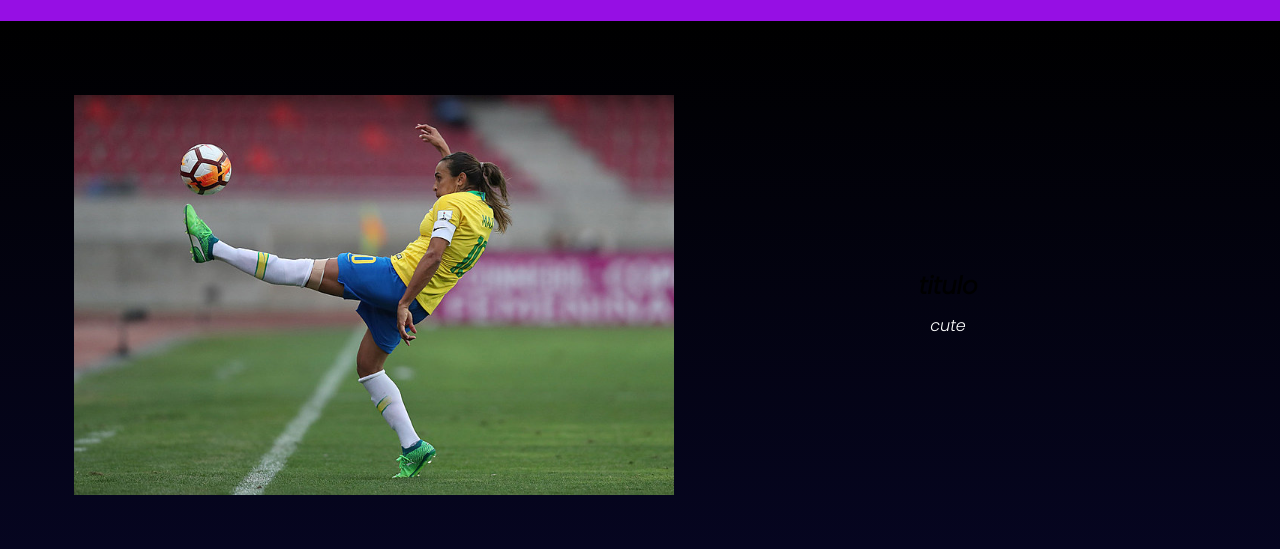
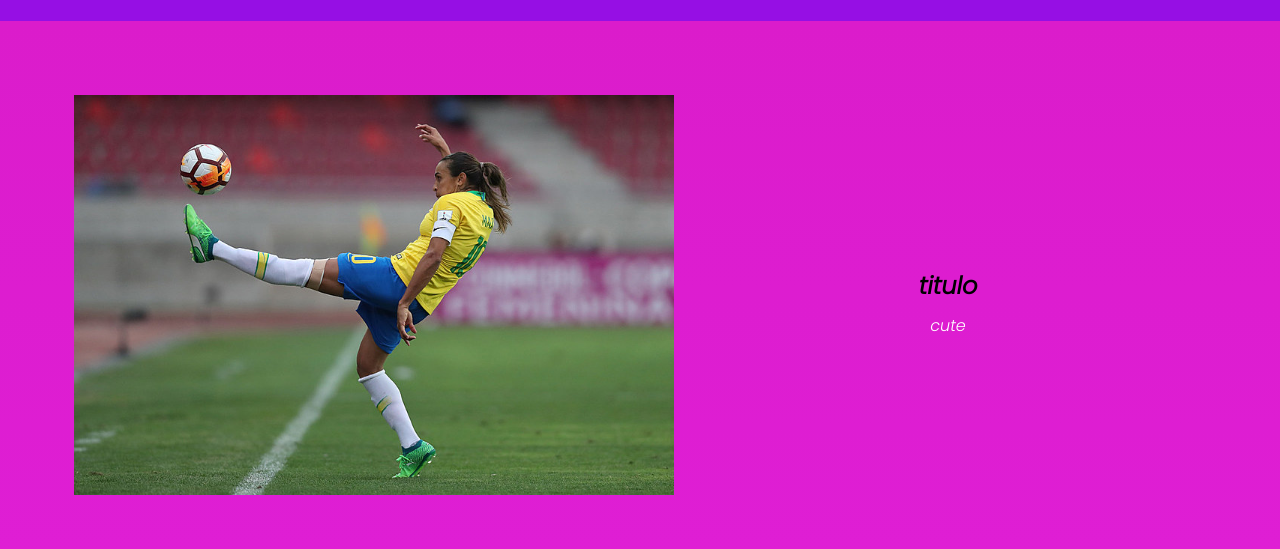
Before and after one commit to gilmaris/cutestory, a plain HTML site: page index.html in a window 1280 px wide. Shown: the part 130-679 px from the top of the page. Drawn offline with Linux system fonts and the light colour scheme.

Commit message:
#db1ccb,

```diff
--- a/style.css
+++ b/style.css
@@ -34,7 +34,7 @@
 }
 
 .home{
-    background-image: linear-gradient( #000000,#121163);
+    background-image: linear-gradient( #db1ccb,#e722e7);
     color: var(--textos);
     display:grid;
     grid-template-columns: 50% 50%;
```
